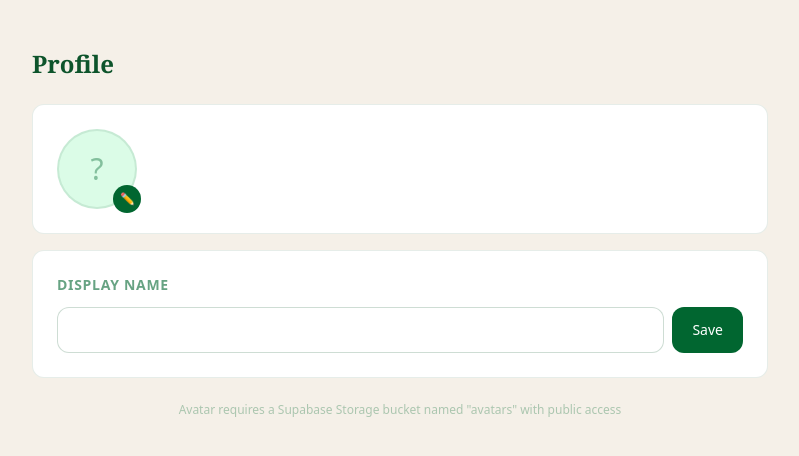
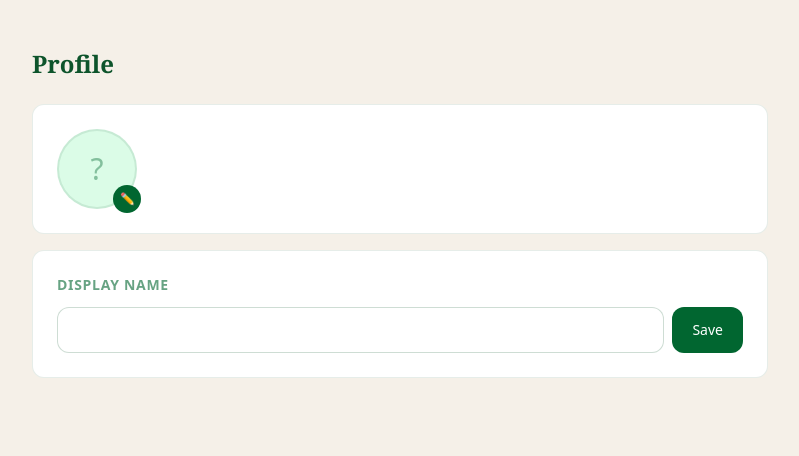
Before and after one commit to jlp0422/coffee-golf-leaderboard, a Next.js app: page /profile in a window 1280 px wide. Shown: the top 456 px of the page, without its empty margins (240-1039 px from the left). Built offline with nearby package versions, Linux system fonts and the light colour scheme; no server answers.

Commit message:
remove info line

```diff
--- a/src/app/profile/page.tsx
+++ b/src/app/profile/page.tsx
@@ -199,12 +199,6 @@ export default function ProfilePage() {
           {message.text}
         </div>
       )}
-
-      {/* Info note about avatars */}
-      <p className="text-xs text-green-800/30 mt-6 text-center">
-        Avatar requires a Supabase Storage bucket named &quot;avatars&quot; with
-        public access
-      </p>
     </div>
   );
 }
```
